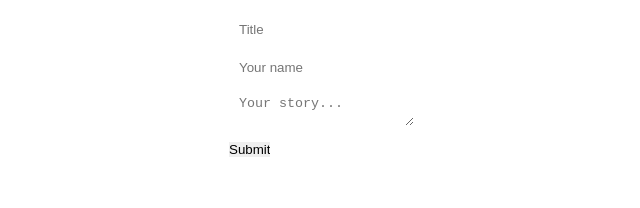
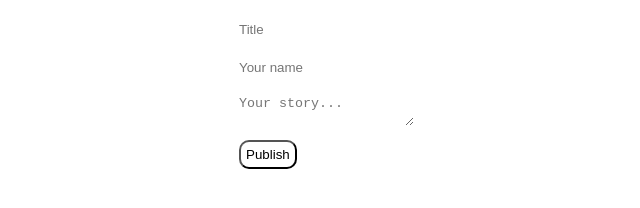
Before and after one commit to Deb0890/lap2-code-challenge, a plain HTML site: page client/index.html in a window 1280 px wide. Shown: the whole page, without its empty margins (165-805 px from the left). Drawn offline with Linux system fonts and the light colour scheme.

Commit message:
more styling, changed button

```diff
--- a/client/index.html
+++ b/client/index.html
@@ -26,7 +26,7 @@
                 <textarea type="text" id="story" placeholder="Your story..."></textarea>
             </div>
 
-            <input type="submit" value="Submit">
+            <input type="submit" value="Publish">
         </form>
     </div>
 </body>
--- a/client/style.css
+++ b/client/style.css
@@ -22,14 +22,16 @@
     padding: 10px;
  }
 
- form, input {
+ #title, #name, #story {
  border-width:0px;
  border:none;
  outline:none;
 }
 
-textarea {
-border-width:0px;
-border:none;
-outline:none;
+input[type=submit] {
+   margin-left: 10px;
+   background-color: white;
+   border-radius: 10px;
+   border-color: black;
+   padding: 5px;
 }
```
